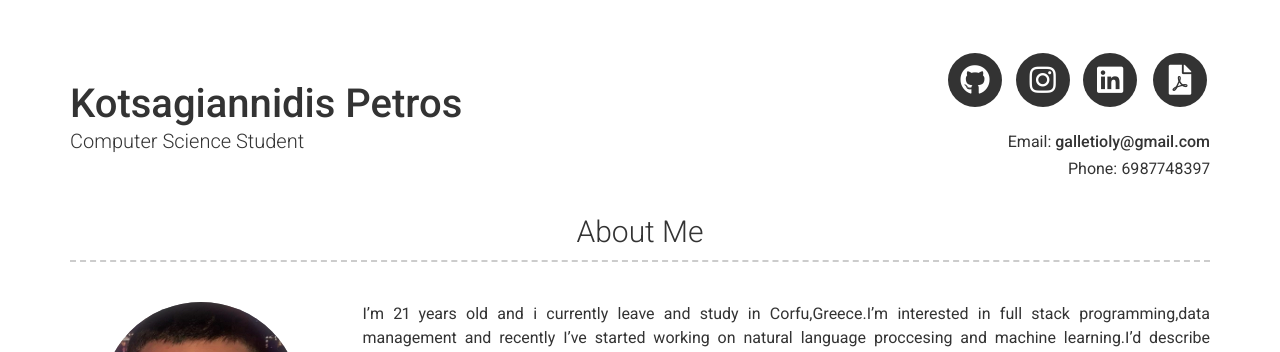
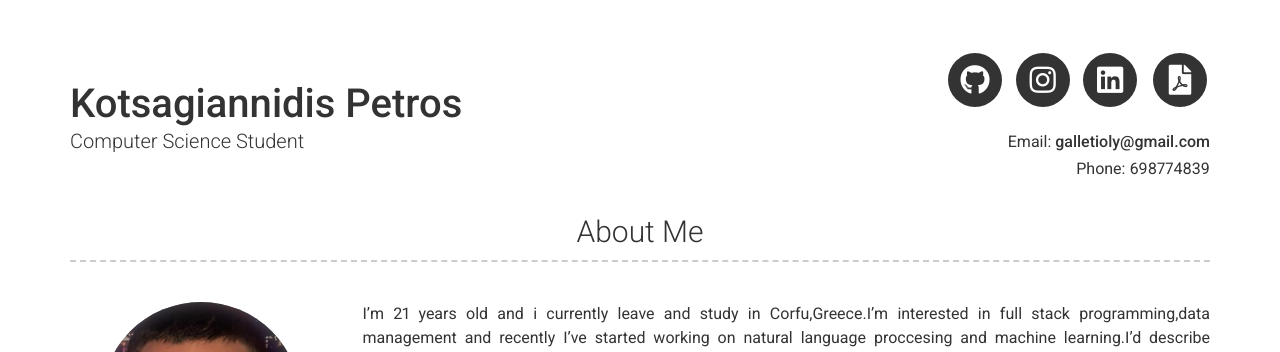
Before and after one commit to p17kots/cv, a Jekyll site: the page built from index.md, in a window 1280 px wide. Shown: the top 352 px of the page. Built offline with Jekyll 4.4.1, drawn with Linux system fonts in a browser that asks for light colours; nearby versions of some CDN libraries.

Commit message:
Update _config.yml

```diff
--- a/_config.yml
+++ b/_config.yml
@@ -7,7 +7,7 @@ version: 2
 
 # Personal info
 name: Kotsagiannidis Petros
-phone: 6987748397
+phone: 698774839
 title: Computer Science Student
 email: galletioly@gmail.com
 
```
